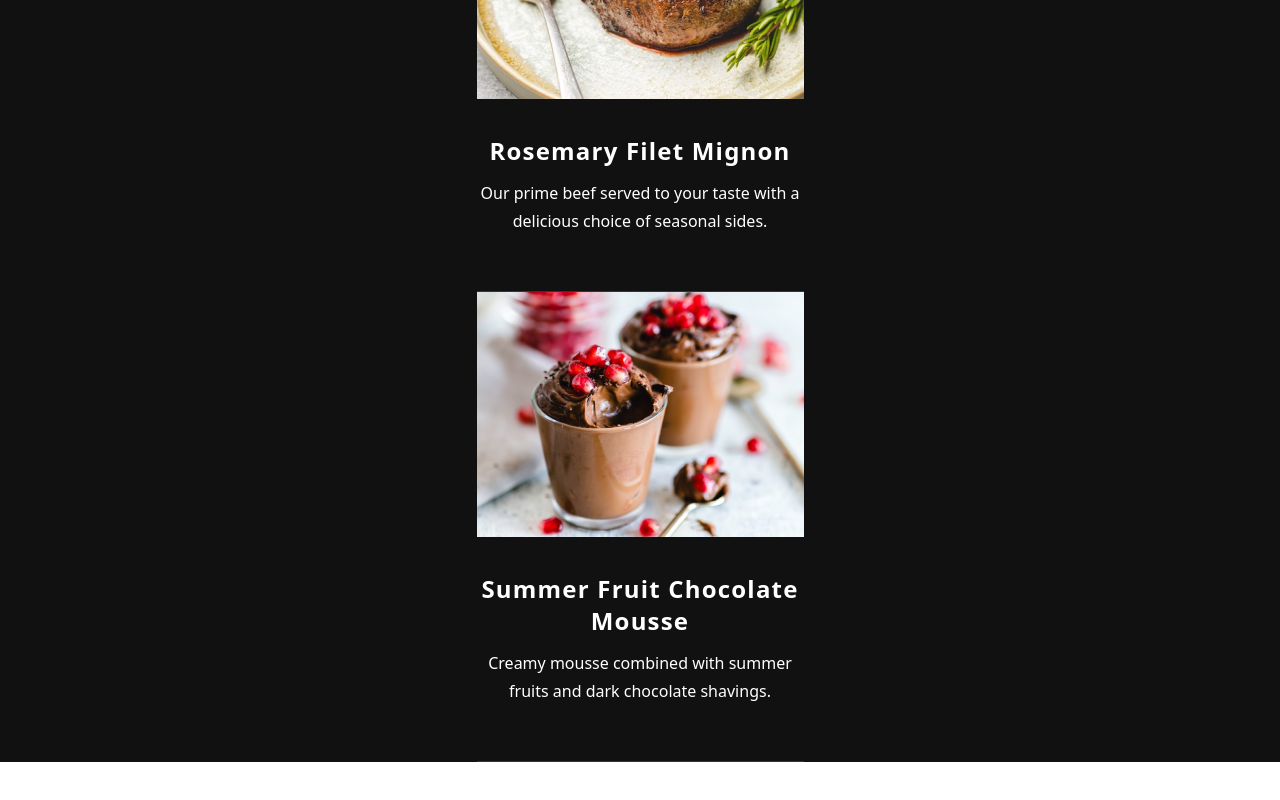
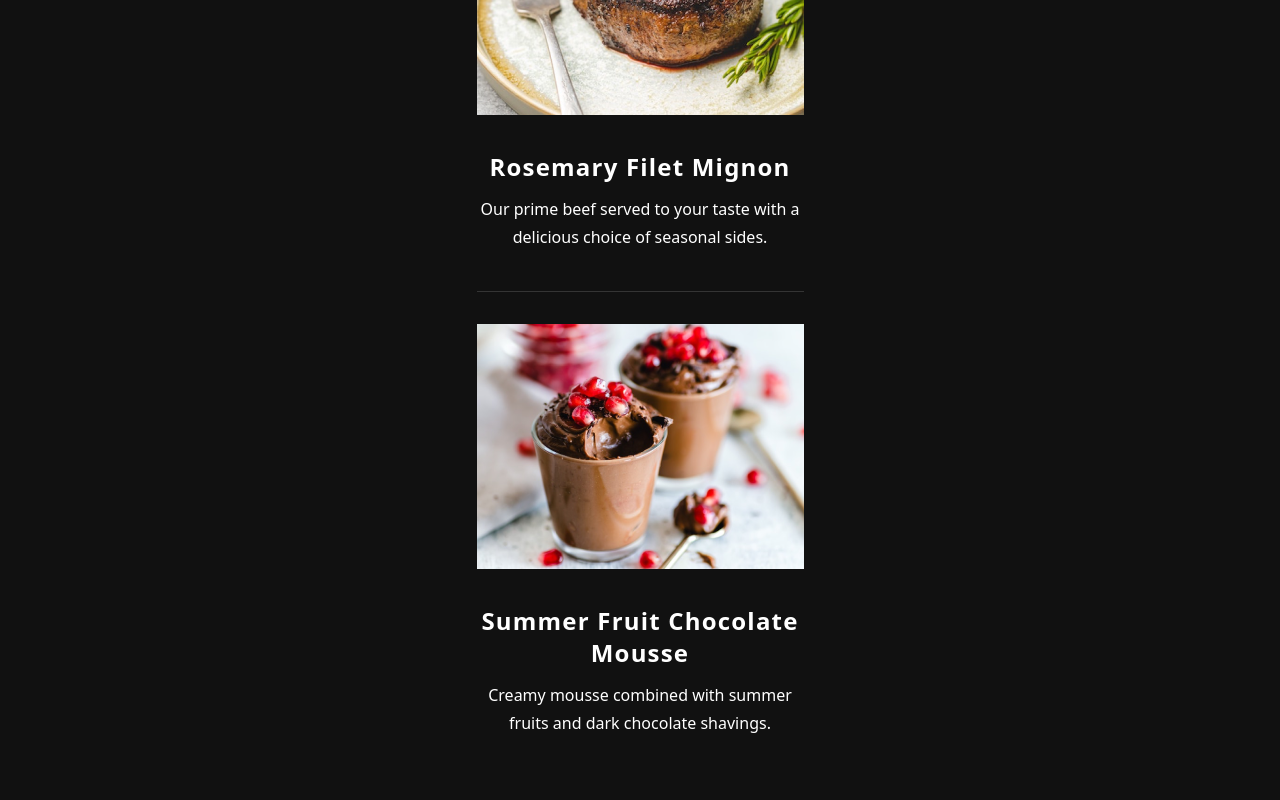
Before and after one commit to neshacascia/verde, a React (Vite) app: page / in a window 1280 px wide. Shown: the part 3419-4219 px from the top of the page. Before the commit the page ends 4181 px from the top, so only its background shows below. Built offline with nearby package versions, Linux system fonts and the light colour scheme.

Commit message:
removed import of line svg and added it to the menuHighlightsArr to ensure the last item does not have the line property needed in order to render it

```diff
--- a/data.js
+++ b/data.js
@@ -20,6 +20,7 @@ export const menuHighlightsArr = [
     name: 'Seared Salmon Fillet',
     description:
       'Our locally sourced salmon served with a refreshing buckwheat summer salad.',
+    line: './public/assets/patterns/line.svg',
   },
   {
     id: 1,
@@ -27,6 +28,7 @@ export const menuHighlightsArr = [
     name: 'Rosemary Filet Mignon',
     description:
       'Our prime beef served to your taste with a delicious choice of seasonal sides.',
+    line: './public/assets/patterns/line.svg',
   },
   {
     id: 2,
--- a/src/components/Highlight.jsx
+++ b/src/components/Highlight.jsx
@@ -1,14 +1,12 @@
-import line from '../../public/assets/patterns/line.svg';
-
 export default function Highlight({ highlight }) {
   return (
-    <div className="text-white text-center w-[327px]">
+    <div className="text-white text-center w-[327px] mb-8">
       <img src={highlight.image} className="mb-2" />
       <h2 className="text-2xl font-semibold tracking-wider mt-9 mb-3">
         {highlight.name}
       </h2>
-      <p className="font-light leading-7 mb-14">{highlight.description}</p>
-      <img src={line} />
+      <p className="font-light leading-7 mb-10">{highlight.description}</p>
+      <img src={highlight.line} />
     </div>
   );
 }
```
